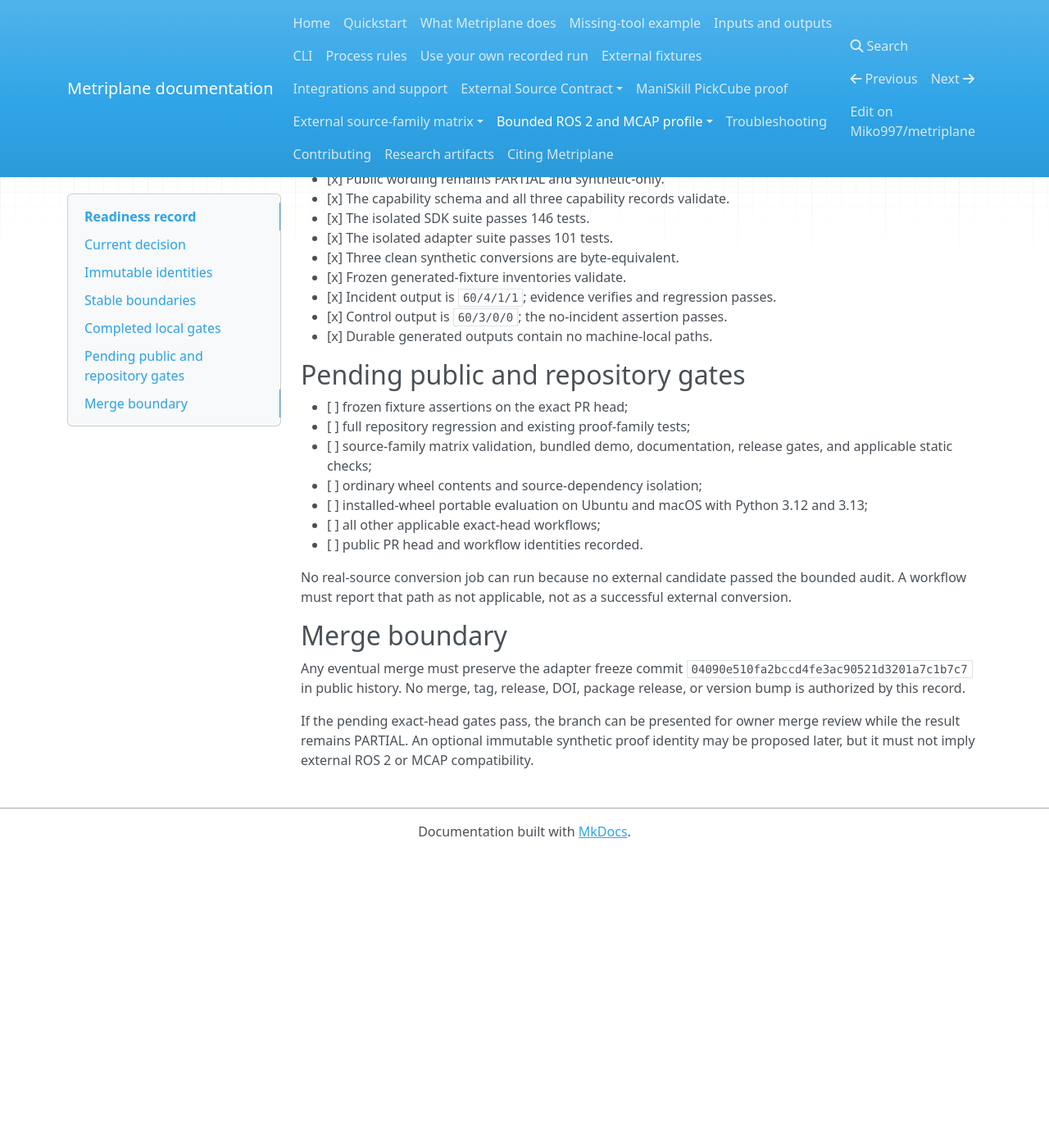
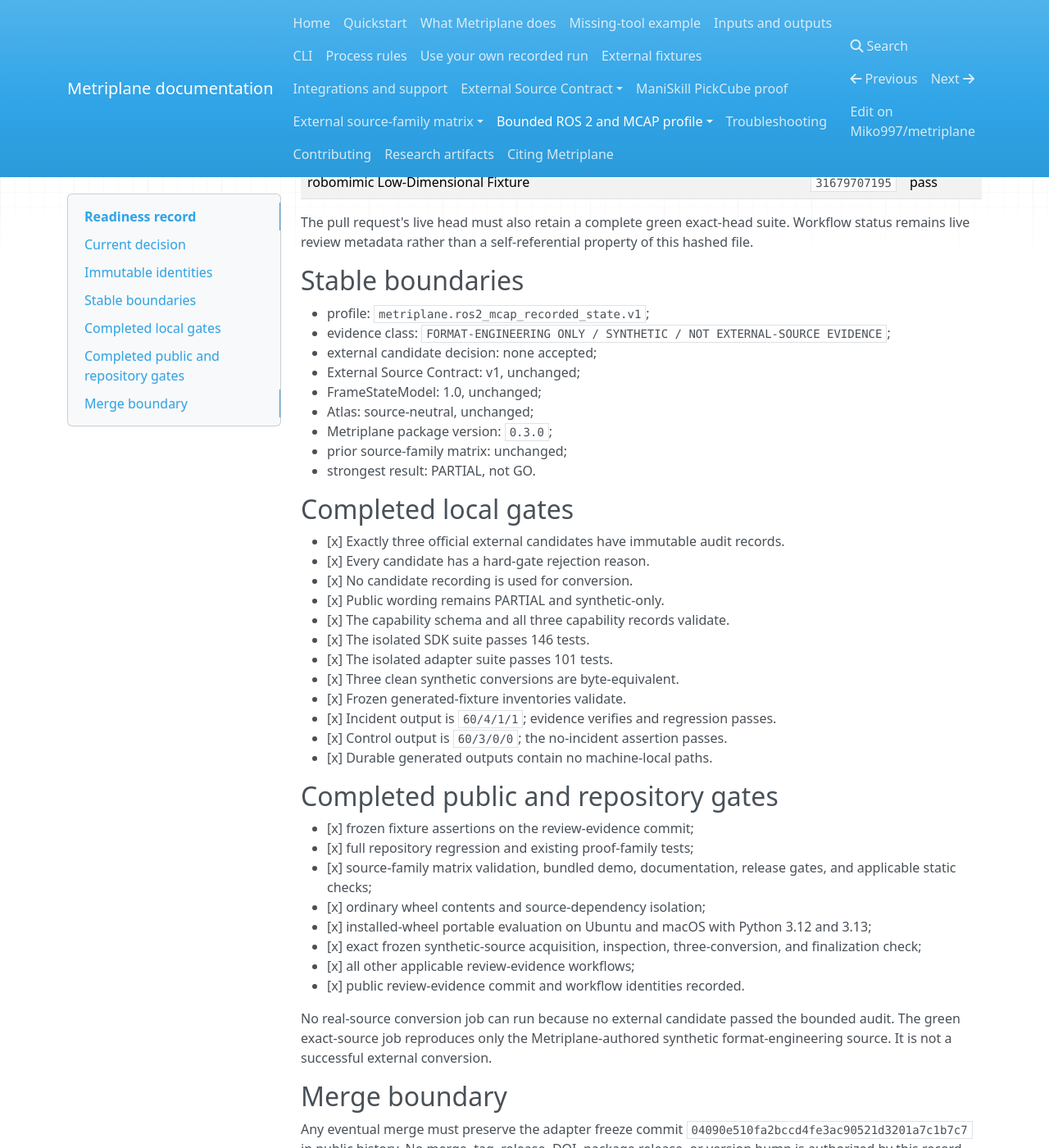
Before and after one commit to Miko997/metriplane, an MkDocs documentation site: the page built from docs/user-guide/ros2-mcap-recorded-state-profile/READINESS.md, in a window 1280 px wide and 1400 px high, scrolled down 1836 px. Shown: the whole window at 82% size. Built offline with MkDocs 1.6.1, drawn with Linux system fonts in a browser that asks for light colours; nearby versions of some CDN libraries; before the commit the page ends 2878 px from its top, so only the background shows below that; some of the changed text lies outside the part shown.

Commit message:
Record the green recorded-state review gates

```diff
--- a/docs/user-guide/ros2-mcap-recorded-state-profile/READINESS.md
+++ b/docs/user-guide/ros2-mcap-recorded-state-profile/READINESS.md
@@ -7,7 +7,7 @@
 
 ## Current decision
 
-**PARTIAL: FROZEN PACKAGE GATES COMPLETE, REPOSITORY AND PUBLIC GATES PENDING**
+**PARTIAL: READY FOR OWNER MERGE REVIEW**
 
 The bounded external-source search is complete. Three candidates were rejected
 and no external source was selected. The synthetic format-engineering artifacts
@@ -35,9 +35,24 @@
 | Generated fixture inventory file | SHA-256 `0a3dd86c91e2c5a78a3fbafcfdaad6d6de7e1669812f99968f8e73626d2726de` |
 | Conversion summary | SHA-256 `bff6ff0456178798bd3d987f3c3a687b900aa0c511e571b72d06503765067218` |
 | Three-run conversion tree | SHA-256 `56a70b440f3105ae01a2913940db664008a829dae05d4442dc610aaa99b80505` |
+| Green review-evidence commit | `a67d98c12691f2981344d68cd5ace075735b129e` |
+| Pull request | `https://github.com/Miko997/metriplane/pull/57` |
 
-The exact PR head and public workflow run identities are not known yet and are
-not guessed here.
+The green review-evidence commit completed these public workflow runs:
+
+| Workflow | Run | Result |
+| --- | ---: | --- |
+| Bounded ROS 2 and MCAP Recorded-State Profile | `31679707210` | pass |
+| CI | `31679707212` | pass |
+| Release Gates | `31679707236` | pass |
+| Documentation | `31679707484` | pass |
+| CodeQL | `31679707205` | pass |
+| External Source-Family Matrix | `31679707220` | pass |
+| robomimic Low-Dimensional Fixture | `31679707195` | pass |
+
+The pull request's live head must also retain a complete green exact-head suite.
+Workflow status remains live review metadata rather than a self-referential
+property of this hashed file.
 
 ## Stable boundaries
 
@@ -67,21 +82,23 @@
 - [x] Control output is `60/3/0/0`; the no-incident assertion passes.
 - [x] Durable generated outputs contain no machine-local paths.
 
-## Pending public and repository gates
+## Completed public and repository gates
 
-- [ ] frozen fixture assertions on the exact PR head;
-- [ ] full repository regression and existing proof-family tests;
-- [ ] source-family matrix validation, bundled demo, documentation, release
+- [x] frozen fixture assertions on the review-evidence commit;
+- [x] full repository regression and existing proof-family tests;
+- [x] source-family matrix validation, bundled demo, documentation, release
       gates, and applicable static checks;
-- [ ] ordinary wheel contents and source-dependency isolation;
-- [ ] installed-wheel portable evaluation on Ubuntu and macOS with Python 3.12
+- [x] ordinary wheel contents and source-dependency isolation;
+- [x] installed-wheel portable evaluation on Ubuntu and macOS with Python 3.12
       and 3.13;
-- [ ] all other applicable exact-head workflows;
-- [ ] public PR head and workflow identities recorded.
+- [x] exact frozen synthetic-source acquisition, inspection, three-conversion,
+      and finalization check;
+- [x] all other applicable review-evidence workflows;
+- [x] public review-evidence commit and workflow identities recorded.
 
 No real-source conversion job can run because no external candidate passed the
-bounded audit. A workflow must report that path as not applicable, not as a
-successful external conversion.
+bounded audit. The green exact-source job reproduces only the Metriplane-authored
+synthetic format-engineering source. It is not a successful external conversion.
 
 ## Merge boundary
 
@@ -89,7 +106,6 @@
 `04090e510fa2bccd4fe3ac90521d3201a7c1b7c7` in public history. No merge, tag,
 release, DOI, package release, or version bump is authorized by this record.
 
-If the pending exact-head gates pass, the branch can be presented for owner
-merge review while the result remains PARTIAL. An optional immutable synthetic
-proof identity may be proposed later, but it must not imply external ROS 2 or
-MCAP compatibility.
+The branch is ready for owner merge review while the result remains PARTIAL. An
+optional immutable synthetic proof identity may be proposed later, but it must
+not imply external ROS 2 or MCAP compatibility.
```
Also changed, not shown: 1 other file.
